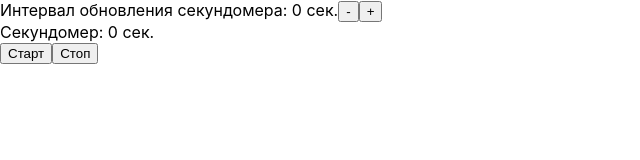
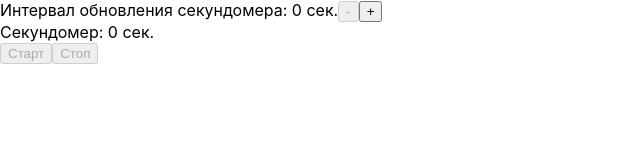
Before and after one commit to vadim-ch/test-timer, a React (Create React App) app: page / in a window 1280 px wide. Shown: the top 160 px of the page, without its empty margins (0-640 px from the left). Built offline with nearby package versions, Linux system fonts and the light colour scheme.

Commit message:
implement stopwatch

```diff
--- /dev/null
+++ b/src/utils/index.ts
@@ -0,0 +1,3 @@
+export const getSecondsDifferenceOfDate = (date: number): number => {
+  return Math.floor((Date.now() - date) / 1000)
+};
--- a/src/view/containers/interval/index.tsx
+++ b/src/view/containers/interval/index.tsx
@@ -6,17 +6,20 @@ import { getCurrentInterval } from '../../../store/reducers/timer/selectors';
 
 interface IIntervalProps {
   currentInterval: number;
-  changeInterval: (value: number) => void;
+  increaseInterval: () => void;
+  decreaseInterval: () => void;
 }
 
-class Interval extends React.Component<IIntervalProps, {}> {
+class Interval extends React.PureComponent<IIntervalProps, {}> {
   render(): React.ReactElement {
+    const { currentInterval, increaseInterval, decreaseInterval } = this.props;
+    const isDecAvailable = currentInterval > 0;
     return (
       <div>
-        <span>Интервал обновления секундомера: {this.props.currentInterval} сек.</span>
+        <span>Интервал обновления секундомера: {currentInterval} сек.</span>
         <span>
-         <button onClick={() => this.props.changeInterval(-1)}>-</button>
-         <button onClick={() => this.props.changeInterval(1)}>+</button>
+         <button disabled={!isDecAvailable} onClick={isDecAvailable ? decreaseInterval : undefined}>-</button>
+         <button onClick={increaseInterval}>+</button>
        </span>
       </div>
     );
@@ -24,6 +27,9 @@ class Interval extends React.Component<IIntervalProps, {}> {
 }
 
 const mapStateToProps = (state: IState) => ({ currentInterval: getCurrentInterval(state) });
-const mapDispatchToProps = (dispatch: any) => ({ changeInterval: (value: number) => dispatch(changeInterval(value)) });
+const mapDispatchToProps = (dispatch: any) => ({
+  decreaseInterval: () => dispatch(changeInterval(-1)),
+  increaseInterval: () => dispatch(changeInterval(1))
+});
 
 export default connect(mapStateToProps, mapDispatchToProps)(Interval);
--- a/src/view/containers/timer/index.tsx
+++ b/src/view/containers/timer/index.tsx
@@ -2,6 +2,7 @@ import React from 'react';
 import { connect } from 'react-redux';
 import { IState } from '../../../store/reducers';
 import { getCurrentInterval } from '../../../store/reducers/timer/selectors';
+import { getSecondsDifferenceOfDate } from '../../../utils';
 import Interval from '../interval';
 
 interface ITimerProps {
@@ -10,43 +11,80 @@ interface ITimerProps {
 
 interface ITimerState {
   currentTime:  number;
+  startTime:  number;
 }
 
-class Timer extends React.Component<ITimerProps, ITimerState> {
+class Timer extends React.PureComponent<ITimerProps, ITimerState> {
+  private timerId: any;
   constructor(props: ITimerProps) {
     super(props);
 
     this.state = {
-      currentTime: 0
-    }
+      currentTime: 0,
+      startTime: 0,
+    };
+
+    this.handleStart = this.handleStart.bind(this);
+    this.handleStop = this.handleStop.bind(this);
+    this.startTimer = this.startTimer.bind(this);
+    this.handleTick = this.handleTick.bind(this);
   }
 
-  render(): React.ReactElement {
+  public render(): React.ReactElement {
+    const { currentInterval } = this.props;
+    const { currentTime } = this.state;
+    const isControlAvailable = currentInterval > 0;
+
     return (
       <div>
         <Interval />
         <div>
-          Секундомер: {this.state.currentTime} сек.
+          Секундомер: {currentTime} сек.
         </div>
         <div>
-          <button onClick={this.handleStart}>Старт</button>
-          <button onClick={this.handleStop}>Стоп</button>
+          <button disabled={!isControlAvailable} onClick={this.handleStart}>Старт</button>
+          <button disabled={!isControlAvailable} onClick={this.handleStop}>Стоп</button>
         </div>
       </div>
     );
   }
 
-  handleStart() {
-    setTimeout(() => this.setState({
-      currentTime: this.state.currentTime + this.props.currentInterval,
-    }), this.props.currentInterval)
+  private handleStart(): void {
+    const { currentInterval } = this.props;
+    if (currentInterval > 0) {
+      this.setState({
+        startTime: Date.now(),
+      });
+      this.startTimer(this.handleTick);
+    }
   }
 
-  handleStop() {
-    this.setState({ currentTime: 0 })
+  private handleTick(): void {
+    const { startTime } = this.state;
+    this.setState({
+      currentTime: getSecondsDifferenceOfDate(startTime),
+    });
+  }
+
+  private startTimer(handleTick: () => void): void {
+    const { currentInterval } = this.props;
+    this.timerId = setTimeout(() => {
+      clearTimeout(this.timerId);
+      handleTick();
+      this.startTimer(handleTick);
+    }, currentInterval * 1000);
+  }
+
+  private handleStop(): void {
+    clearTimeout(this.timerId);
+    this.setState({
+      currentTime: 0,
+    });
   }
 }
 
-const mapStateToProps = (state: IState) => ({ currentInterval: getCurrentInterval(state) });
+const mapStateToProps = (state: IState) => ({
+  currentInterval: getCurrentInterval(state)
+});
 
 export default connect(mapStateToProps)(Timer);
```
